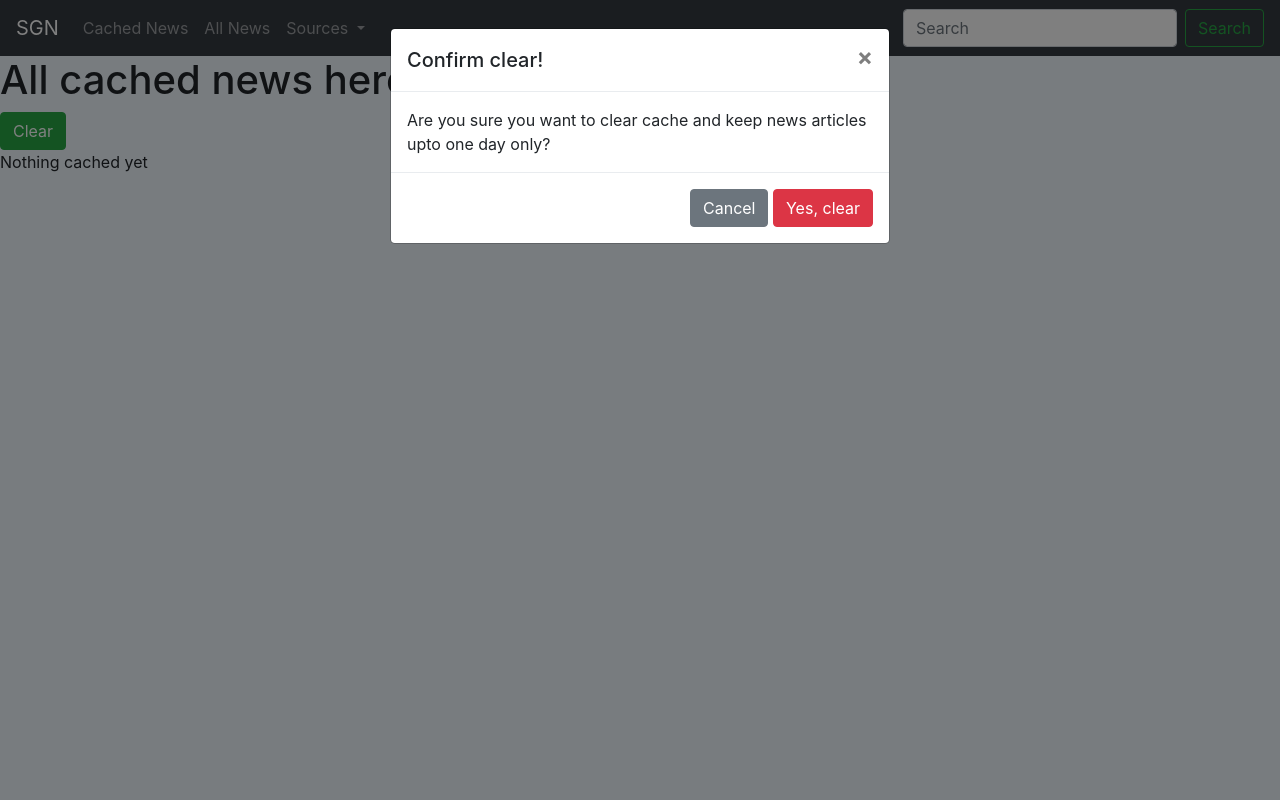
After one commit to jyeshthav/Some-Good-News, a Flask app: page /cache in a window 1280 px wide, after a click on "Clear". The commit adds this page. Run offline with Flask 2, Linux system fonts and the light colour scheme; data that the repository does not hold is empty; some libraries are stand-ins or nearby versions.

Commit message:
dynamic news source urls, database ops complete

```diff
--- a/app.py
+++ b/app.py
@@ -1,37 +1,48 @@
-from flask import Flask, render_template, url_for, request
+from flask import Flask, render_template, url_for, request, redirect
 from newsapi import NewsApiClient
 import requests
 from flask_sqlalchemy import SQLAlchemy
-from datetime import datetime
+from datetime import datetime, timedelta
 import os
+import operations
 
 app = Flask(__name__)
 app.config['SQLALCHEMY_DATABASE_URI'] = 'sqlite:///news.db'
 db = SQLAlchemy(app)
 
-class News(db.Model):
+class Master(db.Model):
     title = db.Column(db.String(2000), primary_key=True)
     content = db.Column(db.String(5000))
     date_created = db.Column(db.DateTime, default=datetime.utcnow)
     url = db.Column(db.String(5000))
     img_url = db.Column(db.String(5000))
+    desc = db.Column(db.String(5000))
+    read = db.Column(db.String(5000))
 
     def __repr__(self):
         return '<Article %r>' % self.title
 
-def clear_cache():
-    articles = News.query.all()
-    length = len(articles)
-    if length > 50:
-        xs = length - 50
-        to_delete = News.query.order_by(News.date_created.asc()).limit(xs).all()
-        for task in to_delete:
-            db.session.delete(task)
-            db.session.commit()
-    length = len(News.query.all())
-    return News.query.all()
+class sgn(db.Model):
+    title = db.Column(db.String(2000), primary_key=True)
+    content = db.Column(db.String(5000))
+    date_created = db.Column(db.DateTime, default=datetime.utcnow)
+    url = db.Column(db.String(5000))
+    img_url = db.Column(db.String(5000))
+    desc = db.Column(db.String(5000))
+    read = db.Column(db.String(5000))
+
+    def __repr__(self):
+        return '<Happy Article %r>' % self.title
+
+def get_api():
+    file = open('api.txt', 'r')
+    return file.read()
 
 def call(all_articles):
+
+    # Function retrieves news articles from the web through API call,
+    # formats a bit, inserts into Master table and passes to context.
+
     img = []
     news = []
     desc = []
@@ -46,6 +57,7 @@ def call(all_articles):
         db_news = art['title']
 
         desc.append(art['description'])
+        db_desc = art['description']
 
         img.append(art['urlToImage'])
         db_img_url = art['urlToImage']
@@ -55,17 +67,20 @@ def call(all_articles):
 
         if art['content']:
             ind = art['content'].find('[+')
-            if ind:
+            if ind > 0:
                 rm.append(art['content'][ind:])
+                db_rm = art['content'][ind:]
                 art['content'] = art['content'][:ind]
                 con.append(art['content'])
                 db_content = art['content']
             else:
+                db_content = ' '
+                db_rm = ' '
+                con.append(' ')
                 rm.append(' ')
-                con.append(art['content'])
-                db_content = art['content']
         else:
             db_content = ' '
+            db_rm = ' '
             con.append(' ')
             rm.append(' ')
 
@@ -76,27 +91,57 @@ def call(all_articles):
             db_date_created = datetime.datetime.utcnow
             pub.append(' ')
 
-        new_article = News(title=db_news, content=db_content, date_created=db_date_created, url=db_url, img_url=db_img_url)
+        new_article = Master(title=db_news, content=db_content, date_created=db_date_created, url=db_url, img_url=db_img_url, desc=db_desc, read=db_rm)
         db.session.merge(new_article)
         db.session.commit()
 
-
-    mylist = zip(news, desc, img, con, rm, url, pub)
-    return mylist
-
-def get_api():
-    file = open('api.txt', 'r')
-    return file.read()
+    ziplist = zip(news, desc, img, con, rm, url, pub)
+    return ziplist
 
 @app.route('/', methods=['POST', 'GET'])
 def index():
-    articles = News.query.order_by(News.date_created.desc()).all()
-    return render_template('index.html', context=articles)
 
-@app.route('/bbc', methods=['POST', 'GET'])
-def bbc():
+    # Function in the operations module that fetches from master, filters* and puts into sgn.
+    # Then query sgn from flask app and display in template
+    # Uncomment after model is added
+
+    # operations.endpoints()
+    # sgn_articles = sgn.query.order_by(sgn.date_created.desc()).all()
+    return render_template('index.html')
+
+@app.route('/cache', methods=['POST', 'GET'])
+def cache():
+    articles = Master.query.order_by(Master.date_created.desc()).all()
+    return render_template('cache.html', context=articles)
+
+@app.route('/clear', methods=['POST', 'GET'])
+def clear():
+    if request.method == 'GET':
+        tab = request.args['table_name']
+        if tab == '/cache':
+            table = Master
+            ret = 'cache'
+        if tab =='/':
+            table = sgn
+            ret = 'index'
+
+    articles = table.query.all()
+    today = datetime.now()
+    for art in articles:
+        if art.date_created < today-timedelta(hours=24):
+            db.session.delete(art)
+    db.session.commit()
+    return redirect(url_for(ret))
+
+@app.route('/source/<choice>', methods=['POST', 'GET'])
+def source(choice):
+    dictionary = {
+        'BBC': 'bbc-news',
+        'ABC': 'abc-news',
+    }
+    src = dictionary[choice]
     newsapi = NewsApiClient(api_key=get_api())
-    headlines = newsapi.get_top_headlines(sources='bbc-news')
+    headlines = newsapi.get_top_headlines(sources=src)
     articles = headlines['articles']
     mylist = call(articles)
 
@@ -109,9 +154,9 @@ def all():
         'apiKey=' + get_api())
     response = requests.get(url).json()
     all_articles = response["articles"]
-    mylist = call(all_articles)
+    ziplist = call(all_articles)
 
-    return render_template('news.html', context=mylist)
+    return render_template('news.html', context=ziplist)
 
 @app.route('/query', methods=['POST', 'GET'])
 def query():
@@ -120,9 +165,9 @@ def query():
         url = ('https://newsapi.org/v2/top-headlines?q=' + keyword + '&language=en&apiKey=' + get_api())
         response = requests.get(url).json()
         all_articles = response["articles"]
-        mylist = call(all_articles)
+        ziplist = call(all_articles)
 
-        return render_template('news.html', context=mylist)
+        return render_template('news.html', context=ziplist)
 
 if __name__ == '__main__':
     app.run(debug=True)
--- a/static/css/main.css
+++ b/static/css/main.css
@@ -1,3 +1,4 @@
-body{
-    background-color: aliceblue;
+body {
+  background-color: aliceblue;
 }
+/*# sourceMappingURL=main.css.map */
--- /dev/null
+++ b/static/css/main.scss
@@ -0,0 +1,3 @@
+body{
+    background-color: aliceblue;
+}
--- /dev/null
+++ b/static/js/main.js
@@ -0,0 +1,6 @@
+$(document).ready(function(){
+
+    // $('.clear-cache').click(function() {
+    //     console.log('clicked');
+    // });
+})
--- a/templates/base.html
+++ b/templates/base.html
@@ -4,6 +4,7 @@
     <meta charset="UTF-8">
     <meta name="viewport" content="width=device-width, initial-scale=1.0">
     <link rel="stylesheet" href="https://maxcdn.bootstrapcdn.com/bootstrap/4.0.0/css/bootstrap.min.css" integrity="sha384-Gn5384xqQ1aoWXA+058RXPxPg6fy4IWvTNh0E263XmFcJlSAwiGgFAW/dAiS6JXm" crossorigin="anonymous">
+    <link rel="stylesheet" href="https://stackpath.bootstrapcdn.com/font-awesome/4.7.0/css/font-awesome.min.css" integrity="sha384-wvfXpqpZZVQGK6TAh5PVlGOfQNHSoD2xbE+QkPxCAFlNEevoEH3Sl0sibVcOQVnN" crossorigin="anonymous">
     <link rel="stylesheet" href="{{ url_for('static', filename='css/main.css') }}">
     {% block head %} {% endblock %}
 </head>
@@ -14,5 +15,6 @@
     <script src="https://code.jquery.com/jquery-3.2.1.slim.min.js" integrity="sha384-KJ3o2DKtIkvYIK3UENzmM7KCkRr/rE9/Qpg6aAZGJwFDMVNA/GpGFF93hXpG5KkN" crossorigin="anonymous"></script>
     <script src="https://cdnjs.cloudflare.com/ajax/libs/popper.js/1.12.9/umd/popper.min.js" integrity="sha384-ApNbgh9B+Y1QKtv3Rn7W3mgPxhU9K/ScQsAP7hUibX39j7fakFPskvXusvfa0b4Q" crossorigin="anonymous"></script>
     <script src="https://maxcdn.bootstrapcdn.com/bootstrap/4.0.0/js/bootstrap.min.js" integrity="sha384-JZR6Spejh4U02d8jOt6vLEHfe/JQGiRRSQQxSfFWpi1MquVdAyjUar5+76PVCmYl" crossorigin="anonymous"></script>
+    <script type="text/javascript" src="{{ url_for('static', filename='js/main.js') }}"></script>
 </body>
 </html>
--- /dev/null
+++ b/templates/cache.html
@@ -0,0 +1,64 @@
+{% extends 'base.html' %}
+
+{% block head %}
+    <title>Flask-news-app</title>
+{% endblock %}
+
+{% block body %}
+    <h1>All cached news here</h1>
+    <button class="btn btn-success" type="button" data-toggle="modal" data-target="#clearModal">Clear</button>
+    <div class="modal fade" id="clearModal" tabindex="-1" role="dialog">
+        <div class="modal-dialog" role="document">
+            <div class="modal-content">
+                <div class="modal-header">
+                    <h5 class="modal-title" id="exampleModalLabel">Confirm clear!</h5>
+                    <button type="button" class="close" data-dismiss="modal" aria-label="Close">
+                        <span aria-hidden="true">&times;</span>
+                    </button>
+                </div>
+                <div class="modal-body">
+                Are you sure you want to clear cache and keep news articles upto one day only?
+                </div>
+                <div class="modal-footer">
+                    <form action="/clear" method='GET'>
+                        <input type="hidden" name="table_name" value="{{ url_for(request.endpoint) }}"></input>
+                        <button type="button" class="btn btn-secondary" data-dismiss="modal">Cancel</button>
+                        <button type="submit" class="btn btn-danger">Yes, clear</button></a>
+                    </form>
+                </div>
+            </div>
+        </div>
+    </div>
+    {% if context %}
+    <div class="container">
+        {% for ar in context %}
+        <div class="row pt-3 pb-2">
+            <div class="col-4">
+                <img src="{{ ar.img_url }}" alt="{{ ar.desc }}" class="img-fluid img-thumbnail">
+            </div>
+            <div class="col-8">
+                <h3>{{ ar.title }}</h3>
+                <p>{{ ar.content }}
+                    <a href="{{ ar.url }}" target="_blank">{{ ar.read }}</a>
+                </p>
+                <div class="row">
+                    <div class="col-6">
+                        <p>Published: {{ ar.date_created }}</p>
+                        <!-- <div class="btn-group" role="group" >
+                            <button type="button" class="btn btn-success">Positive</button>
+                            <button type="button" class="btn btn-secondary">Neutral</button>
+                            <button type="button" class="btn btn-danger">Negative</button>
+                        </div> -->
+                    </div>
+                    <div class="col-6">
+                        <a href="{{ ar.url }}" target="_blank">See article <i class="fa fa-external-link"></i></a>
+                    </div>
+                </div>
+            </div>
+        </div>
+        {% endfor %}
+    {% else %}
+    <p>Nothing cached yet</p>
+    {% endif %}
+</div>
+{% endblock %}
--- a/templates/navbar.html
+++ b/templates/navbar.html
@@ -7,6 +7,9 @@
     <div class="collapse navbar-collapse" id="navbarSupportedContent">
         <ul class="navbar-nav mr-auto">
             <li class="nav-item">
+                <a class="nav-link" href="/cache">Cached News</a>
+            </li>
+            <li class="nav-item">
                 <a class="nav-link" href="/all">All News</a>
             </li>
             <li class="nav-item dropdown">
@@ -14,8 +17,8 @@
                     Sources
                 </a>
             <div class="dropdown-menu" aria-labelledby="navbarDropdown">
-                <a class="dropdown-item" href="/bbc">BBC News</a>
-                <a class="dropdown-item" href="#">Another action</a>
+                <a class="dropdown-item" href="{{ url_for('source', choice='BBC') }}">BBC News</a>
+                <a class="dropdown-item" href="{{ url_for('source', choice='ABC') }}">ABC News</a>
             </div>
             </li>
         </ul>
```
Also changed, not shown: operations.py (added, +30 -0 lines), templates/index.html (+1 -24 lines), 1 other file.
